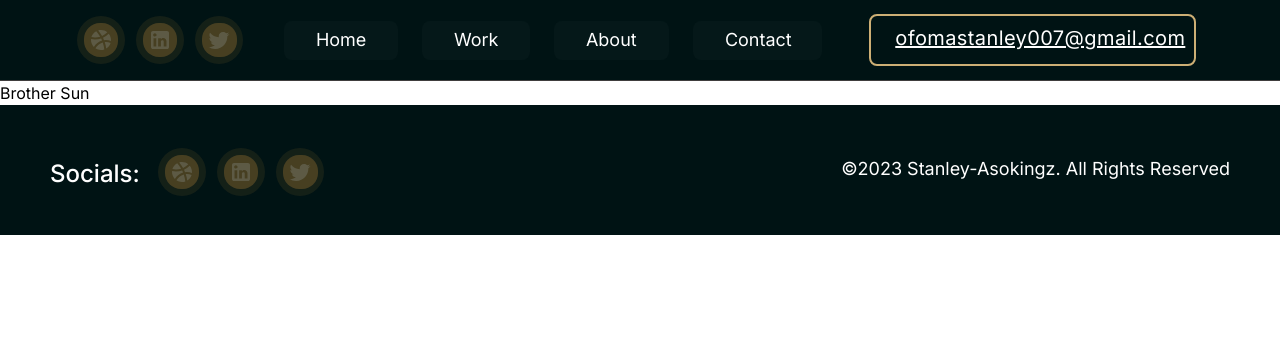
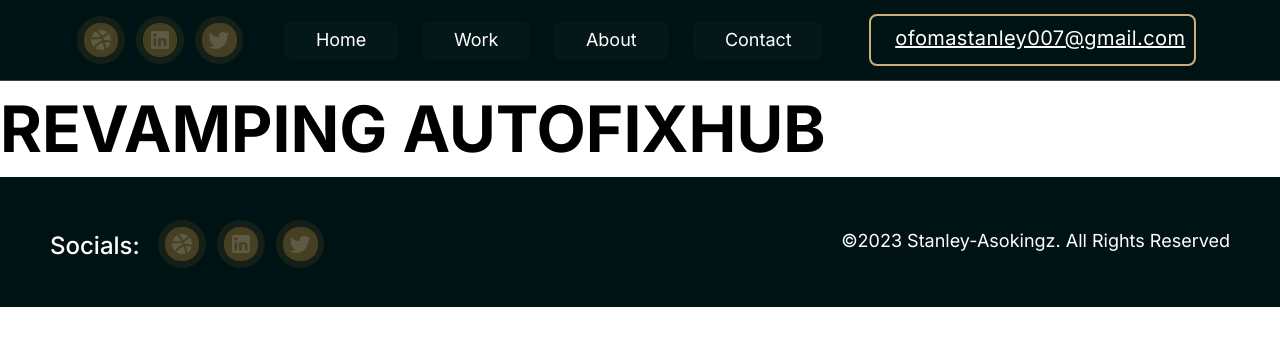
Before and after one commit to Maxwell011/portfolio-design, a Next.js app: page /Autofixhub in a window 1280 px wide. Shown: the top 346 px of the page. Built offline with nearby package versions, Linux system fonts and the light colour scheme.

Commit message:
Added image component

```diff
--- a/src/app/Autofixhub/page.tsx
+++ b/src/app/Autofixhub/page.tsx
@@ -1,7 +1,10 @@
+import Image from "next/image";
+import Chain from "../svg/chain";
+
 export default function AutoFixHub() {
-    return (
-      <section>
-        <h1>Brother Sun</h1>
-      </section>
-    );
-  }
+  return (
+    <section>
+      <h1 className="text-[64px] font-bold uppercase">REVAMPING Autofixhub</h1>
+    </section>
+  );
+}
```
